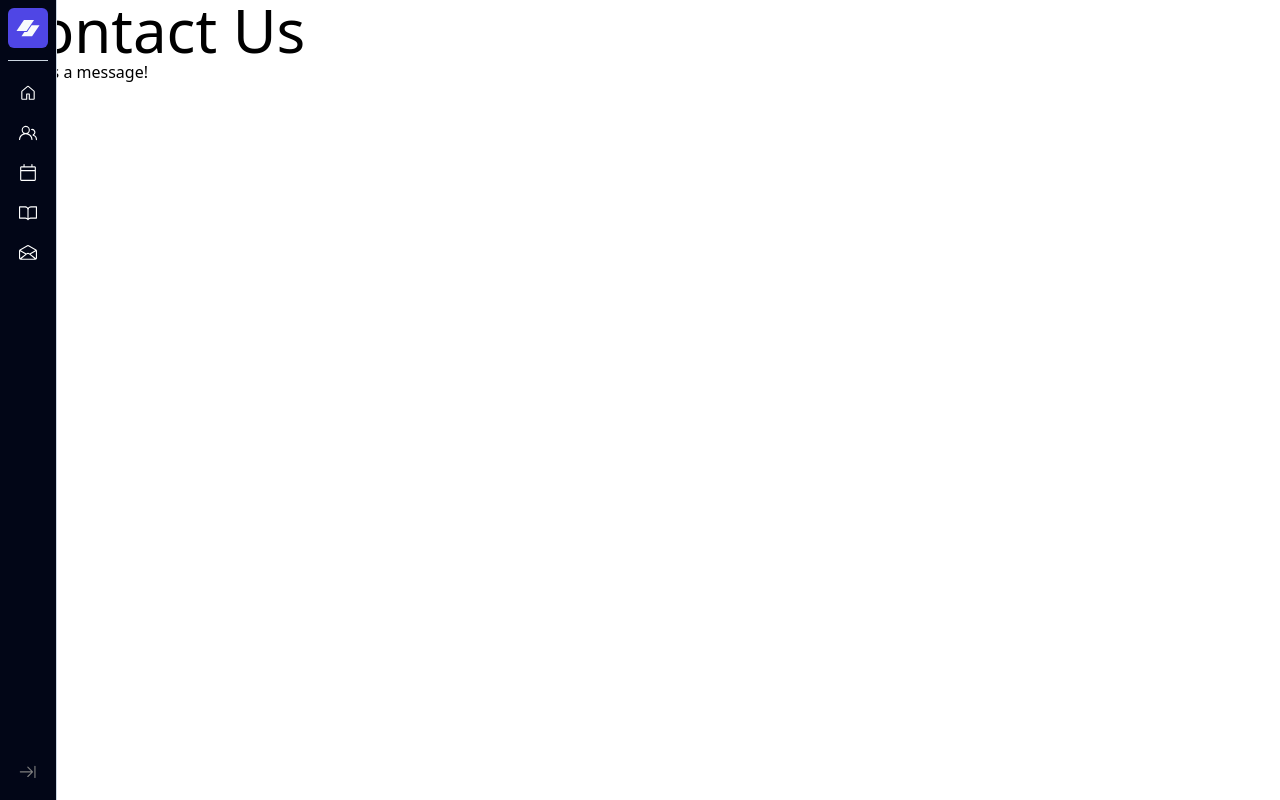
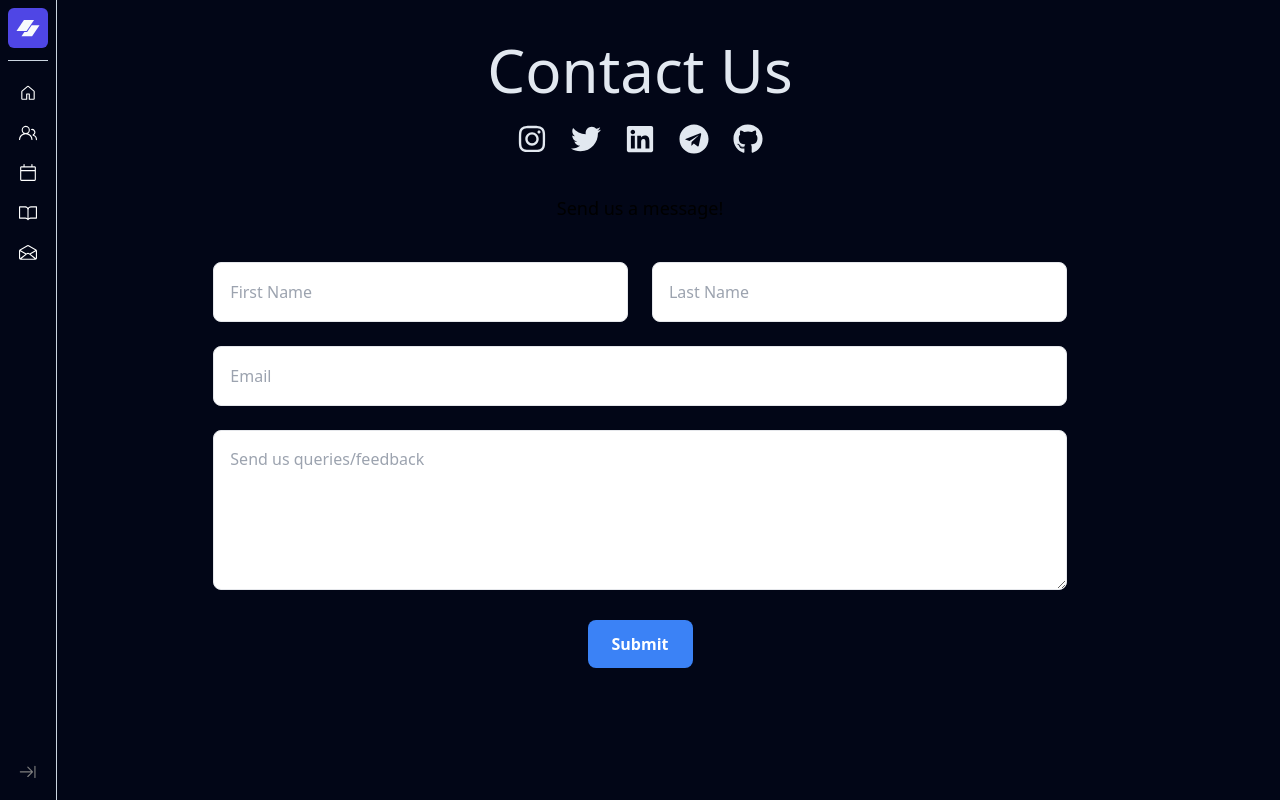
Before and after one commit to Gozfrth/aion, a React (Create React App) app: page /contact in a window 1280 px wide. Built offline with nearby package versions, Linux system fonts and the light colour scheme.

Commit message:
contact us page

```diff
--- a/src/App.js
+++ b/src/App.js
@@ -5,7 +5,6 @@ import ArticlesPage from "./pages/ArticlesPage";
 import ContactUsPage from "./pages/ContactUsPage";
 import EventsPage from "./pages/EventsPage";
 import Home from "./pages/Home";
-import SideBarPage from "./pages/SideBarPage";
 
 import { IconContext } from "react-icons";
 
--- a/src/components/Tutorial.js
+++ /dev/null
@@ -1,188 +0,0 @@
-import { Canvas, useFrame, extend } from "@react-three/fiber";
-import React, { useRef, Suspense, useEffect } from "react";
-import * as THREE from 'three';
-import glsl from 'babel-plugin-glsl/macro';
-import { shaderMaterial, Stats } from "@react-three/drei";
-import { OrbitControls, OrthographicCamera } from "@react-three/drei";
-
-
-const WaveShaderMaterial = shaderMaterial(
-  // Uniform
-  {
-    uAmp: 0.10,
-    uTime: 0,
-    uColor: new THREE.Color(0, 0.1, 0.25),
-    uResolution: new THREE.Vector2(window.innerWidth, window.innerHeight),
-    uMouse: new THREE.Vector2(0.5, 0.5),
-  },
-  // Vertex Shader
-  glsl`
-    precision mediump float;
-
-    varying vec2 vUv;
-
-    uniform float uTime;
-
-    uniform float uAmp;
-
-    uniform vec2 uResolution;
-
-    #pragma glslify: snoise3 = require(glsl-noise/simplex/3d);
-
-
-    void main() {
-        vUv = uv;
-
-        vec3 pos = position;
-        float noiseFreq = 1.5;
-        vec3 noisePos = vec3(pos.x * noiseFreq + uTime, pos.y, pos.z);
-        pos.z += snoise3(noisePos) * uAmp;
-        pos.x += snoise3(noisePos) * uAmp;
-
-      gl_Position = projectionMatrix * modelViewMatrix * vec4(pos, 1.0);
-    }
-    `,
-  // Fragment Shader
-
-  glsl`
-    precision mediump float;
-
-    uniform vec3 uColor;
-    uniform float uTime;
-    uniform vec2 uMouse;
-    uniform vec2 uResolution;
-
-    varying vec2 vUv;
-
-    void main() {
-          vec2 st = gl_FragCoord.xy/uResolution.xy;
-          st.y = 1.0 - st.y;
-          vec2 normalizedMouse = uMouse / uResolution;
-
-          float dist = distance(normalizedMouse, st);
-          float epsilon = 0.1;
-
-          //float value = 1.0/(1.0 + exp(-10.0 * (dist - 0.5)));
-
-          float value = (sin(vUv.x) + 1.0);
-
-          gl_FragColor = vec4(value * uColor, 1.0);
-
-          // gl_FragColor = vec4(log((sin(vUv.x + uTime/2.0)+1.0)*10.0*(1.0/dist))) * uColor, 1.0);
-
-        }
-    `,
-);
-
-const Wave = () => {
-  var ampInc = 0.001;
-  const ref = useRef();
-  useFrame(({ clock }) => {
-    ref.current.uTime = clock.getElapsedTime();
-    if (ref.current.uAmp >= 0.5 || ref.current.uAmp <= 0.5) {
-      ampInc *= -1;
-    }
-    ref.current.uAmp += ampInc;
-
-  });
-  document.onmousemove = function (e) {
-    ref.current.uMouse.x = e.pageX;
-    ref.current.uMouse.y = e.pageY;
-    console.log();
-  }
-  // window.addEventListener('resize', onWindowResize);
-  function onWindowResize() {
-    ref.current.uResolution.x = window.innerWidth;
-    ref.current.uResolution.y = window.innerHeight;
-  }
-  extend({ WaveShaderMaterial })
-
-  return (
-    <mesh rotation-x={Math.PI / 1.75} rotation-z={Math.PI / 2}>
-      <planeGeometry args={[2, 1, 16, 16]} />
-      <waveShaderMaterial ref={ref} />
-    </mesh>
-  );
-};
-
-const Scene = () => {
-  return (
-    <Canvas>
-      <OrthographicCamera
-        makeDefault
-        zoom={900}
-        top={199.8}
-        bottom={-200}
-        left={200}
-        right={-200}
-        near={1}
-        far={2000}
-        position={[0, 0, 200]}
-      />
-      <Suspense fallback={null}>
-        <Wave />
-      </Suspense>
-    </Canvas>
-  );
-};
-
-const Tutorial = () => {
-  return (
-    <Scene />
-  );
-};
-
-export default Tutorial;
-
-
-/* const WaveShaderMaterial = shaderMaterial(
-    // Uniform
-    {
-      uTime: 0,
-      uColor: new THREE.Color(0.0, 0.0, 0.0),
-      uTexture: new THREE.Texture()
-    },
-    // Vertex Shader
-    glsl`
-      precision mediump float;
-
-      varying vec2 vUv;
-      varying float vWave;
-
-      uniform float uTime;
-
-      #pragma glslify: snoise3 = require(glsl-noise/simplex/3d.glsl);
-
-      void main() {
-        vUv = uv;
-
-        vec3 pos = position;
-        float noiseFreq = 2.0;
-        float noiseAmp = 0.4;
-        vec3 noisePos = vec3(pos.x * noiseFreq + uTime, pos.y, pos.z);
-        pos.z += snoise3(noisePos) * noiseAmp;
-        vWave = pos.z;
-
-        gl_Position = projectionMatrix * modelViewMatrix * vec4(pos, 1.0);
-      }
-    `,
-    // Fragment Shader
-    glsl`
-      precision mediump float;
-
-      uniform vec3 uColor;
-      uniform float uTime;
-      uniform sampler2D uTexture;
-
-      varying vec2 vUv;
-      varying float vWave;
-
-      void main() {
-        float wave = vWave * 0.2;
-        vec3 texture = texture2D(uTexture, vUv + wave).rgb;
-        gl_FragColor = vec4(texture, 1.0);
-      }
-    `
-  );
-
-  extend({ WaveShaderMaterial }); */
--- a/src/pages/AboutUsPage.js
+++ b/src/pages/AboutUsPage.js
@@ -7,11 +7,11 @@ function Home() {
         <div className="text-gray-300 font-sans">
             {/* Hero Section */}
             <div className="flex justify-center overflow-hidden">
-                <div className="relative w-full h-[50vh] flex justify-center bg-black bg-cover bg-center">
+                <div className="relative w-full h-[50vh] flex justify-center bg-slate-950 bg-cover bg-center">
                     {/* Background Video */}
 
                     {/* Dark Overlay for readability */}
-                    <div className="absolute inset-0 bg-black opacity-40"></div>
+                    <div className="absolute inset-0 bg-gradient-to-b from-black to-slate-950 opacity-40"></div>
 
                     {/* Title */}
                     <motion.h1
--- a/src/pages/ContactUsPage.js
+++ b/src/pages/ContactUsPage.js
@@ -1,8 +1,91 @@
+import { FaInstagram, FaTwitter, FaLinkedin, FaTelegram, FaGithub } from 'react-icons/fa';
+
 function ContactUsPage() {
     return (
-        <div className="">
-            <h1 className="text-6xl">Contact Us</h1>
-            <p className="">Send us a message!</p>
+        <div className="flex flex-col h-screen bg-slate-950 items-center">
+            <h1 className="text-6xl mb-6 text-slate-200 mt-10">Contact Us</h1>
+
+
+            <div className="flex space-x-6">
+                <a
+                    href="https://www.instagram.com/aion.rit/profilecard/?igsh=aHU0NGxiOGE3dWY4YOUR_INSTAGRAM_LINK"
+                    target="_blank"
+                    rel="noopener noreferrer"
+                    className="text-3xl transition-transform transform text-slate-200 hover:scale-110 hover:text-blue-500"
+                >
+                    <FaInstagram />
+                </a>
+                <a
+                    href="Yhttps://x.com/Aion_Rit?t=OcBT3RjN3yY6nmV10iI8Xw&s=08OUR_TWITTER_LINK"
+                    target="_blank"
+                    rel="noopener noreferrer"
+                    className="text-3xl transition-transform transform text-slate-200 hover:scale-110 hover:text-blue-400"
+                >
+                    <FaTwitter />
+                </a>
+                <a
+                    href="YOUR_LINKEDIN_LINK"
+                    target="_blank"
+                    rel="noopener noreferrer"
+                    className="text-3xl transition-transform transform text-slate-200 hover:scale-110 hover:text-blue-700"
+                >
+                    <FaLinkedin />
+                </a>
+                <a
+                    href="YOUR_TELEGRAM_LINK"
+                    target="_blank"
+                    rel="noopener noreferrer"
+                    className="text-3xl transition-transform transform text-slate-200 hover:scale-110 hover:text-blue-600"
+                >
+                    <FaTelegram />
+                </a>
+                <a
+                    href="YOUR_GITHUB_LINK"
+                    target="_blank"
+                    rel="noopener noreferrer"
+                    className="text-3xl transition-transform transform text-slate-200 hover:scale-110 hover:text-blue-700"
+                >
+                    <FaGithub />
+                </a>
+            </div>
+            <p className="text-lg m-10">Send us a message!</p>
+            <form className="flex flex-col items-center space-y-6 w-full">
+                <div className="flex w-2/3 space-x-6">
+                    <input
+                        type="text"
+                        placeholder="First Name"
+                        className="border rounded-lg w-1/2 h-[60px] p-4"
+                    />
+
+                    <input
+                        type="text"
+                        placeholder="Last Name"
+                        className="border rounded-lg w-1/2 h-[60px] p-4"
+                    />
+                </div>
+
+                <div className="w-2/3">
+                    <input
+                        type="email"
+                        placeholder="Email"
+                        className="border rounded-lg w-full h-[60px] p-4"
+                    />
+                </div>
+
+                <div className="w-2/3">
+                    <textarea
+                        placeholder="Send us queries/feedback"
+                        className="border rounded-lg w-full h-[160px] p-4"
+                    />
+                </div>
+
+                <button
+                    type="submit"
+                    className="bg-blue-500 text-white font-semibold px-6 py-3 rounded-lg transition duration-300 hover:bg-blue-600"
+                >
+                    Submit
+                </button>
+            </form>
         </div>
     );
 }
```
